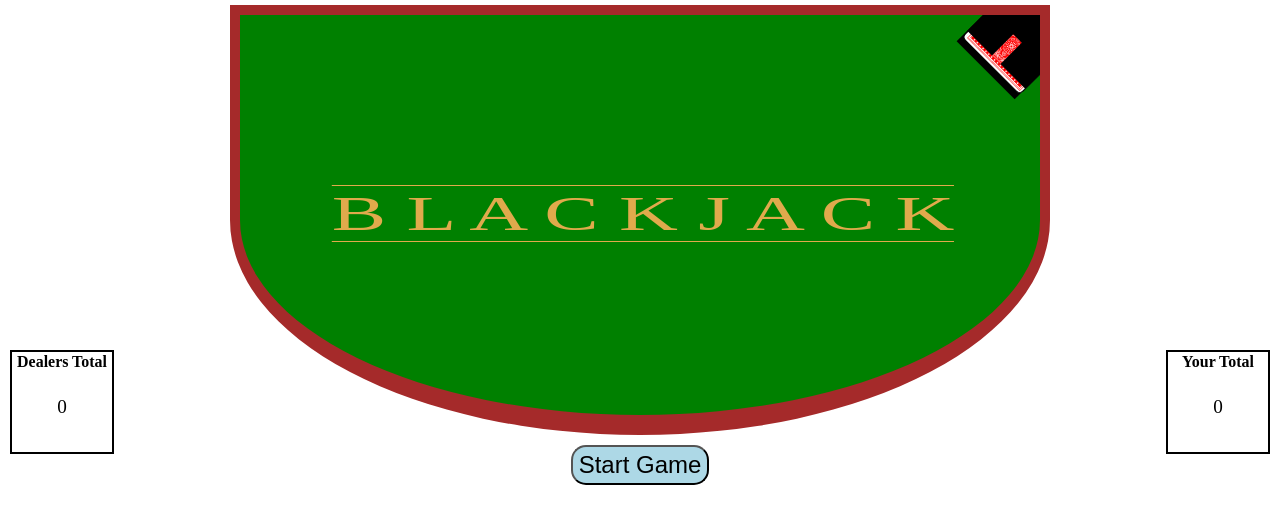
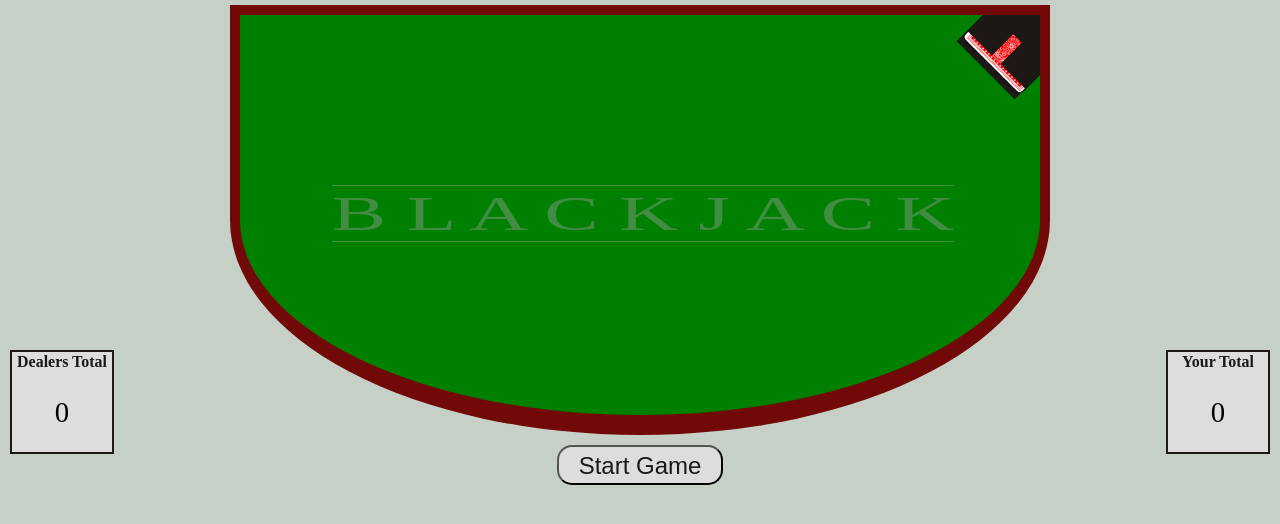
Before and after one commit to AndrewT51/vanillaJsBlackjack, a website: page index.html in a window 1280 px wide. Drawn offline with Linux system fonts and the light colour scheme; files that its build step writes are made by us from their sources; files whose address does not match are found by name.

Commit message:
css made pretty

```diff
--- a/index.html
+++ b/index.html
@@ -23,8 +23,8 @@
     <div id="table">
       <div id="dealerPosition"></div>
       <div id="p1Position"></div>
+      <span>B L A C K J A C K</span>
 
-      <span>B L A C K J A C K</span>
 
       <div class="cardStart">
         <div class="animCard card facedown"></div>
--- a/style.css
+++ b/style.css
@@ -2,6 +2,7 @@ html,body {
     margin:0;
     padding:0;
     height:100%;
+    background-color: #C7D0C6;
 }
 
 .cardStart {
@@ -10,7 +11,7 @@ html,body {
   left:740px;
   width:82px;
   height: 100px;
-  background-color: black;
+  background-color: #1B1815;
   transform: rotate(45deg);
   -moz-transform: rotate(45deg);
   -webkit-transform: rotate(45deg);
@@ -25,8 +26,8 @@ html,body {
   width: 800px;
   height: 400px;
   background-color: green;
-  border: brown solid 10px;
-  border-bottom: brown solid 20px;
+  border: #720909 solid 10px;
+  border-bottom: #720909 solid 20px;
   border-bottom-left-radius: 50%;
   border-bottom-right-radius: 50%;
   overflow: hidden;
@@ -38,15 +39,16 @@ html,body {
   top:-300px;
   left: 220px;
   font-size: 3em;
-  color: #e0aa4c;
+  color: #438C43;
+  /*color:#e0aa4c;*/
   z-index:0;
   transform:scale(1.7,1);
   -moz-transform:scale(1.7,1);
   -webkit-transform:scale(1.7,1);
   -o-transform:scale(1.7,1);
   -ms-transform:scale(1.7,1);
-  border-top: 1px solid #e0aa4c;
-  border-bottom: 1px solid #e0aa4c;
+  border-top: 1px solid #438C43;
+  border-bottom: 1px solid #438C43;
 
 
 }
@@ -87,7 +89,7 @@ html,body {
 .litteBox{
 
   position:absolute;
-  background-color: black;
+  background-color: #1B1815;
   height: 55px;
   width:35px;
   top: 30px;
@@ -111,11 +113,14 @@ html,body {
 
 button {
   margin: 5px;
-  background-color: lightblue;
+  padding: 5px;
+  padding-left: 20px;
+  padding-right:20px;
+  color:#1B1815;
+  background-color: #DEDDDC;
   height: 40px;
   font-size: 1.5em;
   border-radius: 15px
-
 }
 
 button:focus {
@@ -124,18 +129,23 @@ button:focus {
 
 #yourTotal, #dealerTotal {
   font-size: 1.2em;
-  background-color: white;
+  background-color: #DEDDDC;
   text-align: center;
   position: fixed;
   top: 350px;
   right: 10px;
   width: 100px;
   height: 100px;
-  border:solid black 2px;
+  border:solid #1B1815 2px;
   z-index:15;
 }
 
+#dealerTotalVal, #yourTotalVal {
+  font-size: 1.5em;
+}
+
 #yourTotal>h5, #dealerTotal>h5 {
+  color:#1B1815;
   margin-top: 1px;
   margin-bottom: 3px;
 }
@@ -181,7 +191,7 @@ button:focus {
   border:black solid 1px;
   width: 55px;
   height: 80px;
-  background-color: white;
+  background-color: #ECECEC;
   border-radius: 5px;
 
 }
```
